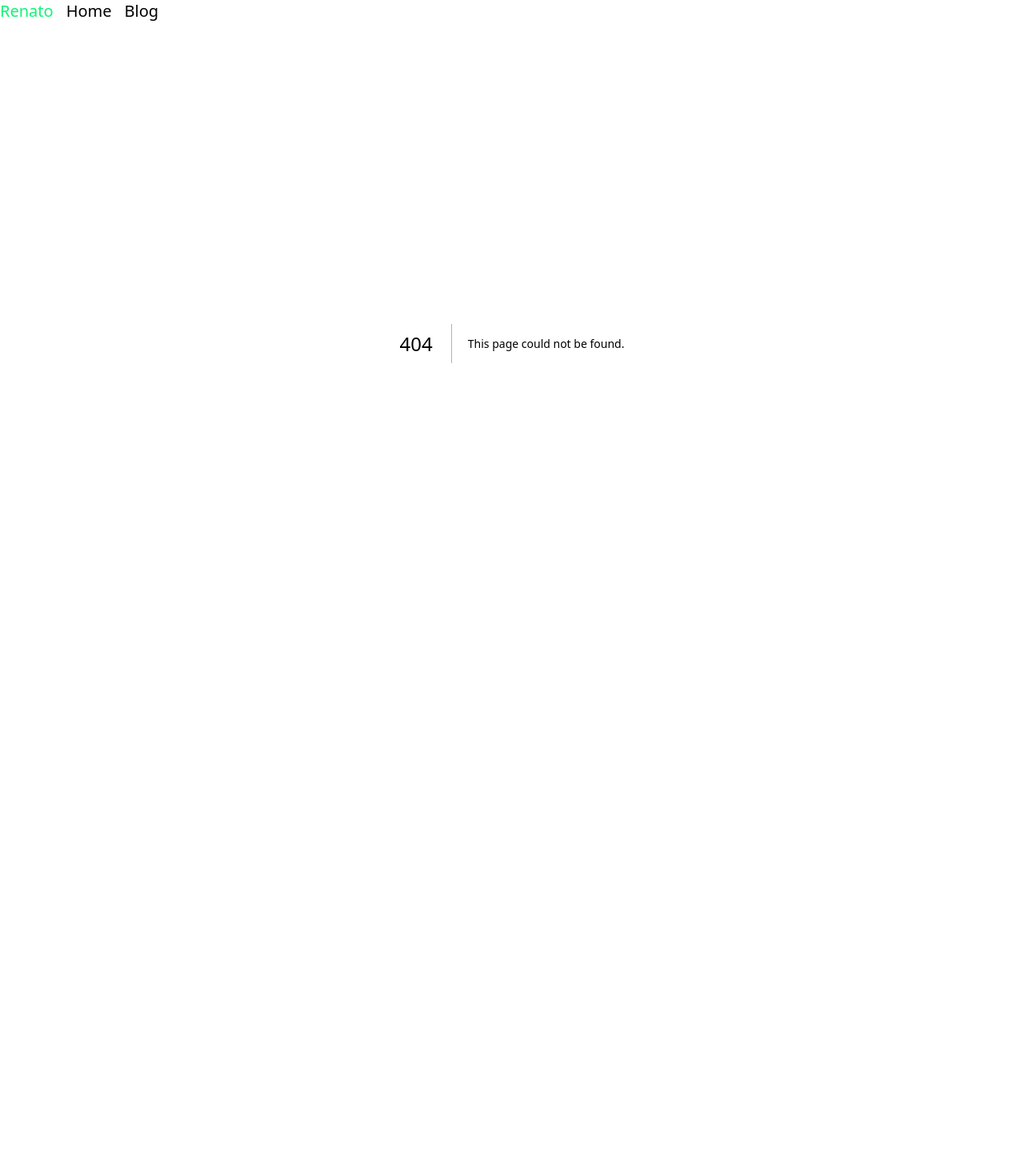
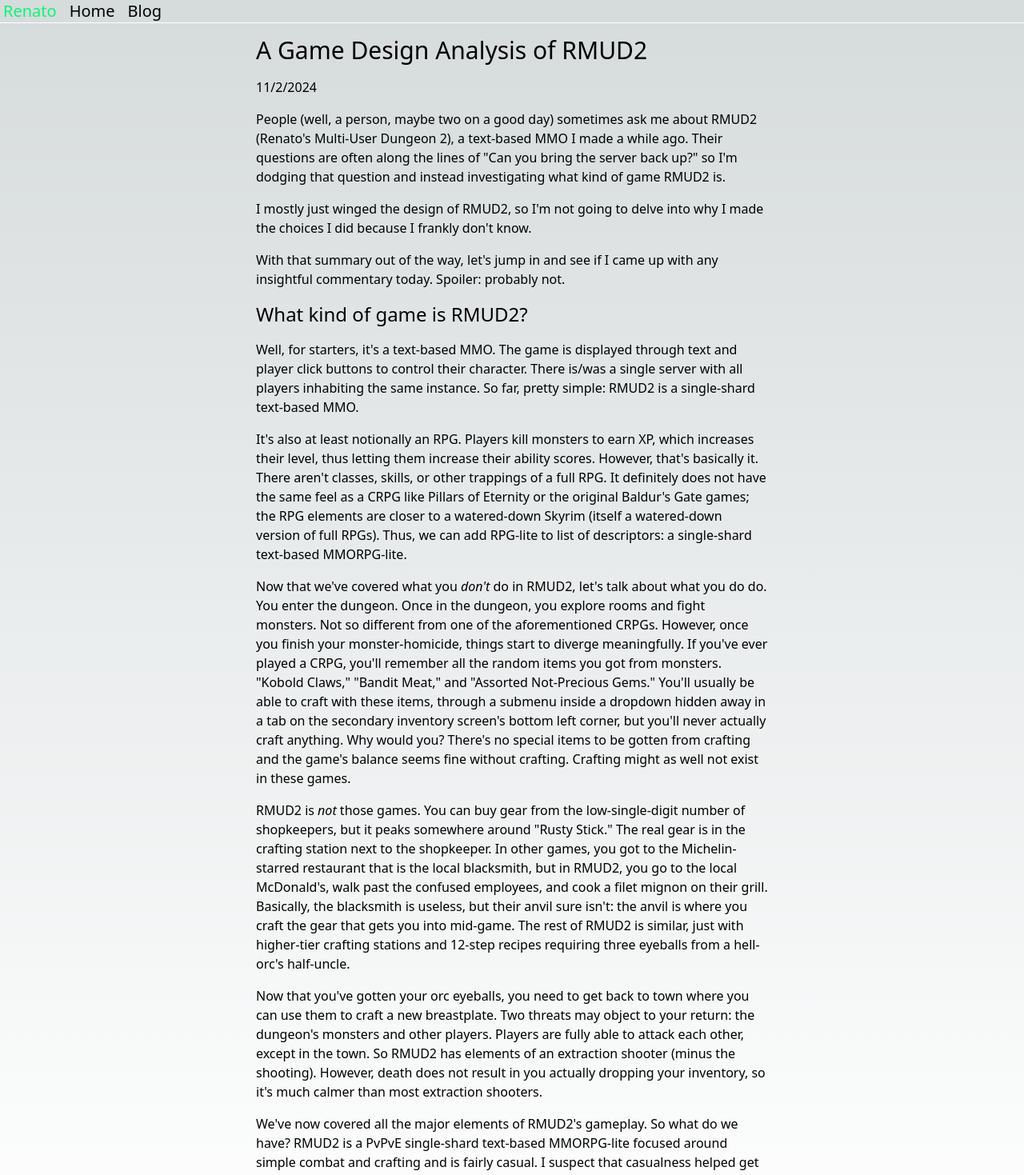
Before and after one commit to renatodellosso/renatodellosso.github.io, a Next.js app: page /blog/posts/rmud2designanalysis in a window 1280 px wide. Before the commit this address had no page. Shown: the top 1469 px of the page at 80% size. Before the commit the page ends 829 px from the top, so only its background shows below. Built offline with nearby package versions, Linux system fonts and the light colour scheme.

Commit message:
Enhance layout spacing, adjust NavBar padding, and add new blog post on RMUD2 game design analysis

```diff
--- a/app/blog/layout.tsx
+++ b/app/blog/layout.tsx
@@ -4,8 +4,8 @@ export default function Layout({
 	children: React.ReactNode;
 }) {
 	return (
-		<main className="flex justify-center">
-			<div className="flex flex-col justify-center w-1/2">{children}</div>
+		<main className="flex justify-center mt-4 mb-16">
+			<div className="flex flex-col justify-center w-1/2 gap-4">{children}</div>
 		</main>
 	);
 }
--- /dev/null
+++ b/app/blog/posts/rmud2designanalysis/page.mdx
@@ -0,0 +1,54 @@
+export const metadata = {
+	title: "A Game Design Analysis of RMUD2",
+	description:
+		"A retrospective and analysis of design choices in my text-based MMO, RMUD2.",
+	date: "2024-11-02",
+	tags: ["Game Design"],
+};
+
+# A Game Design Analysis of RMUD2
+
+11/2/2024
+
+People (well, a person, maybe two on a good day) sometimes ask me about RMUD2 (Renato's Multi-User Dungeon 2), a text-based MMO
+I made a while ago. Their questions are often along the lines of "Can you bring the server back up?" so I'm dodging that question and
+instead investigating what kind of game RMUD2 is.
+
+I mostly just winged the design of RMUD2, so I'm not going to delve into why I made the choices I did because I frankly
+don't know.
+
+With that summary out of the way, let's jump in and see if I came up with any insightful commentary today. Spoiler: probably not.
+
+## What kind of game is RMUD2?
+
+Well, for starters, it's a text-based MMO. The game is displayed through text and player click buttons to control their character.
+There is/was a single server with all players inhabiting the same instance. So far, pretty simple: RMUD2 is a single-shard text-based
+MMO.
+
+It's also at least notionally an RPG. Players kill monsters to earn XP, which increases their level, thus letting them increase their ability
+scores. However, that's basically it. There aren't classes, skills, or other trappings of a full RPG. It definitely does not have the same
+feel as a CRPG like Pillars of Eternity or the original Baldur's Gate games; the RPG elements are closer to a watered-down Skyrim (itself a
+watered-down version of full RPGs). Thus, we can add RPG-lite to list of descriptors: a single-shard text-based MMORPG-lite.
+
+Now that we've covered what you *don't* do in RMUD2, let's talk about what you do do. You enter the dungeon. Once in the dungeon, you explore
+rooms and fight monsters. Not so different from one of the aforementioned CRPGs. However, once you finish your monster-homicide, things start
+to diverge meaningfully. If you've ever played a CRPG, you'll remember all the random items you got from monsters. "Kobold Claws," "Bandit
+Meat," and "Assorted Not-Precious Gems." You'll usually be able to craft with these items, through a submenu inside a dropdown hidden away
+in a tab on the secondary inventory screen's bottom left corner, but you'll never actually craft anything. Why would you? There's no special
+items to be gotten from crafting and the game's balance seems fine without crafting. Crafting might as well not exist in these
+games.
+
+RMUD2 is *not* those games. You can buy gear from the low-single-digit number of shopkeepers, but it peaks somewhere around "Rusty Stick."
+The real gear is in the crafting station next to the shopkeeper. In other games, you got to the Michelin-starred restaurant that is the local
+blacksmith, but in RMUD2, you go to the local McDonald's, walk past the confused employees, and cook a filet mignon on their grill. Basically,
+the blacksmith is useless, but their anvil sure isn't: the anvil is where you craft the gear that gets you into mid-game. The rest of RMUD2
+is similar, just with higher-tier crafting stations and 12-step recipes requiring three eyeballs from a hell-orc's half-uncle.
+
+Now that you've gotten your orc eyeballs, you need to get back to town where you can use them to craft a new breastplate. Two threats
+may object to your return: the dungeon's monsters and other players. Players are fully able to attack each other, except in the town.
+So RMUD2 has elements of an extraction shooter (minus the shooting). However, death does not result in you actually dropping your inventory,
+so it's much calmer than most extraction shooters.
+
+We've now covered all the major elements of RMUD2's gameplay. So what do we have? RMUD2 is a PvPvE single-shard text-based MMORPG-lite
+focused around simple combat and crafting and is fairly casual. I suspect that casualness helped get some of my friends to play it, as
+it doesn't have too many elements of any particular genre.
--- a/components/NavBar.tsx
+++ b/components/NavBar.tsx
@@ -2,7 +2,7 @@ import Link from "next/link";
 
 export default function NavBar() {
     return (
-        <div className="border-b-[1px] border-white flex flex-row gap-4">
+        <div className="border-b-[1px] border-white flex flex-row gap-4 pl-1">
             <Link className="text-xl text-primary hover:text-accent transition-colors decoration-transparent hover:decoration-transparent" href="/">
                 Renato
             </Link>
--- a/styles/globals.css
+++ b/styles/globals.css
@@ -34,6 +34,10 @@ ul {
   @apply list-disc list-inside ml-4;
 }
 
+h1 {
+  @apply text-3xl;
+}
+
 h2 {
   @apply text-2xl;
 }
```
